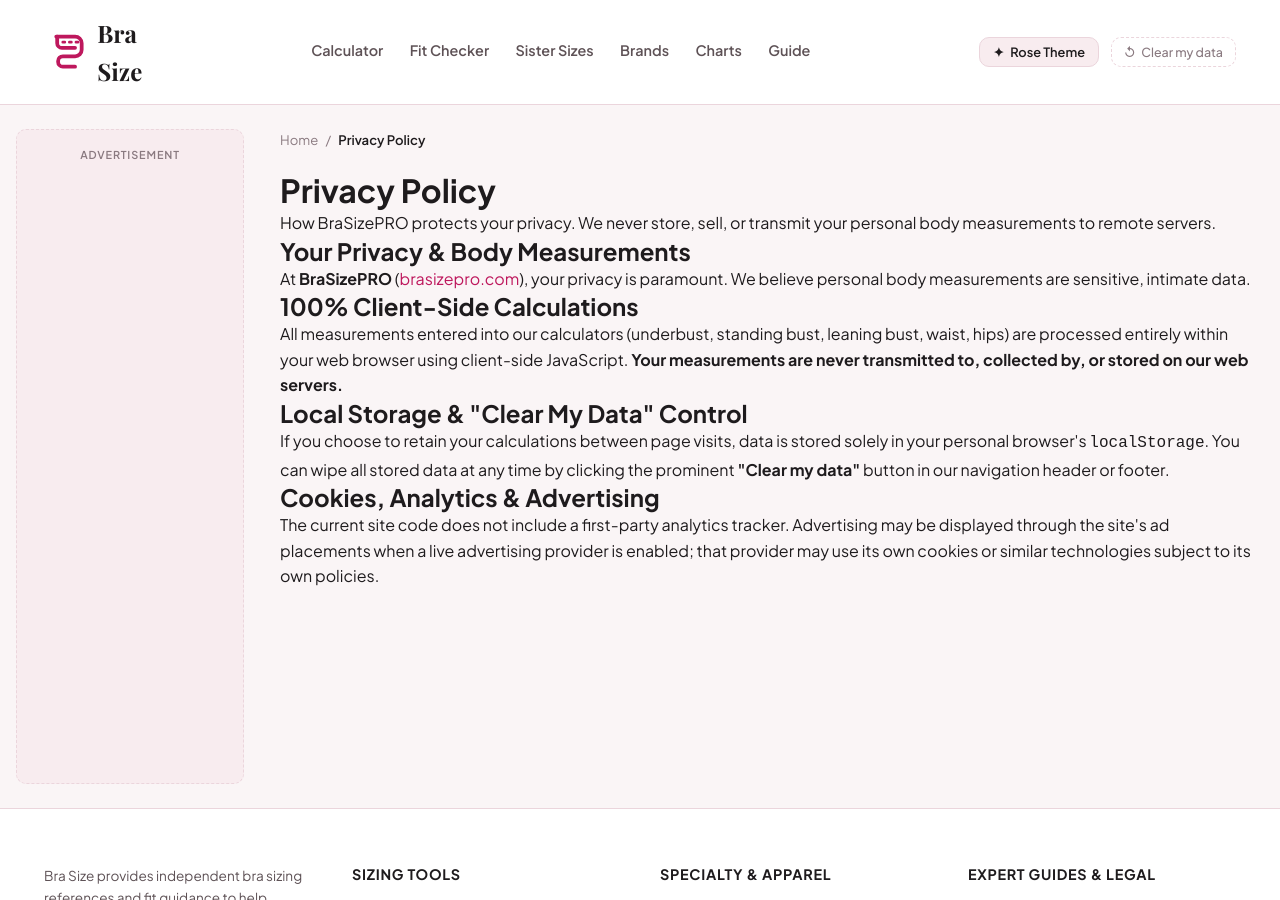
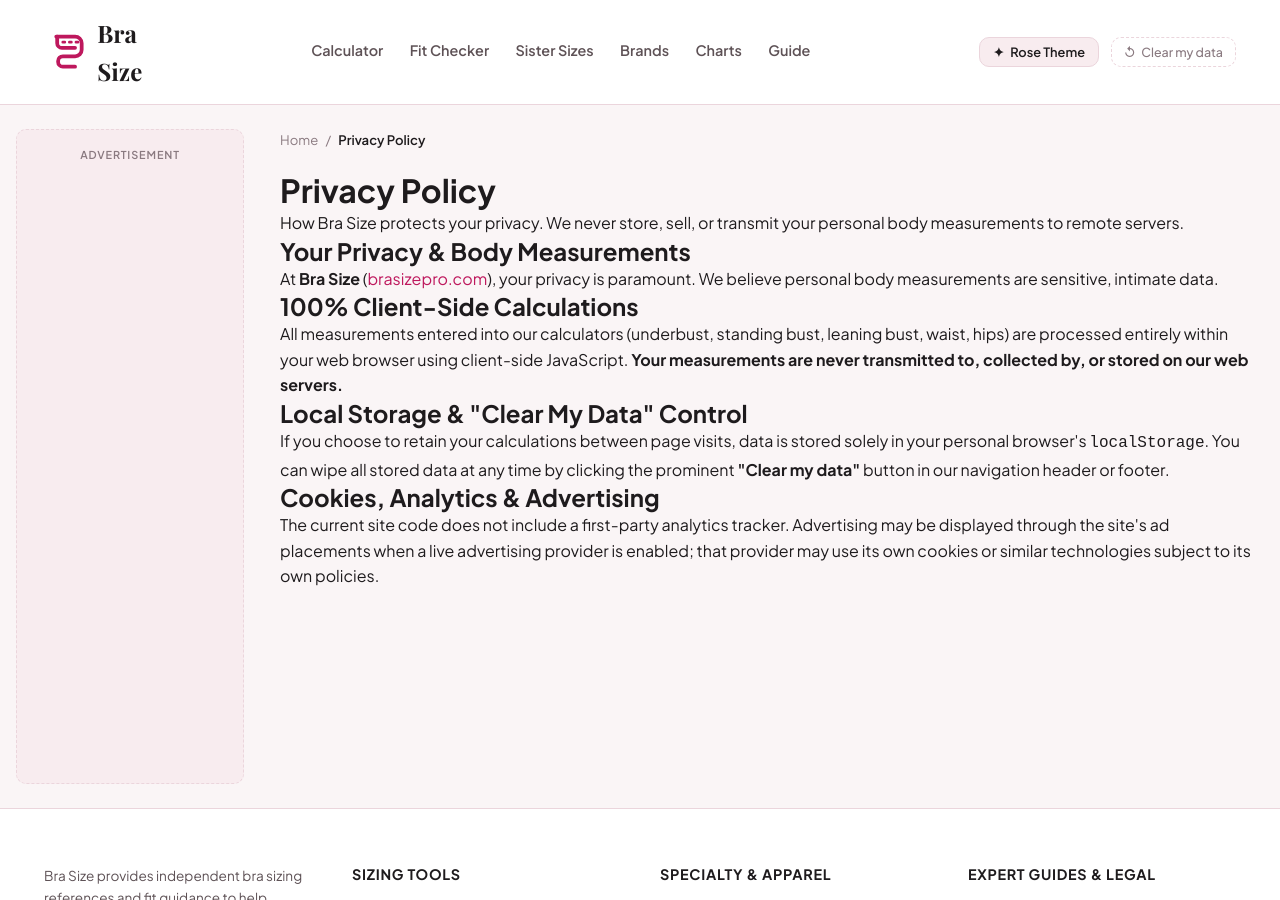
Before and after one commit to sharpedge74-cmyk/Bra-Size-Pro, a Jekyll site: the page built from _pages/privacy-policy.html, in a window 1280 px wide and 900 px high. Built offline with Jekyll 4.4.1, drawn with Linux system fonts in a browser that asks for light colours; some web fonts are replaced.

Commit message:
Replace BraSizePRO text with Bra Size

```diff
--- a/_pages/privacy-policy.html
+++ b/_pages/privacy-policy.html
@@ -1,14 +1,14 @@
 ---
 layout: page
 title: "Privacy Policy"
-description: "How BraSizePRO protects your privacy. We never store, sell, or transmit your personal body measurements to remote servers."
+description: "How Bra Size protects your privacy. We never store, sell, or transmit your personal body measurements to remote servers."
 permalink: /privacy-policy
 breadcrumb_label: "Privacy Policy"
 ---
 
 <h2>Your Privacy & Body Measurements</h2>
 <p>
-  At <strong>BraSizePRO</strong> (<a href="https://brasizepro.com">brasizepro.com</a>), your privacy is paramount. We believe personal body measurements are sensitive, intimate data.
+  At <strong>Bra Size</strong> (<a href="https://brasizepro.com">brasizepro.com</a>), your privacy is paramount. We believe personal body measurements are sensitive, intimate data.
 </p>
 
 <h2>100% Client-Side Calculations</h2>
```
